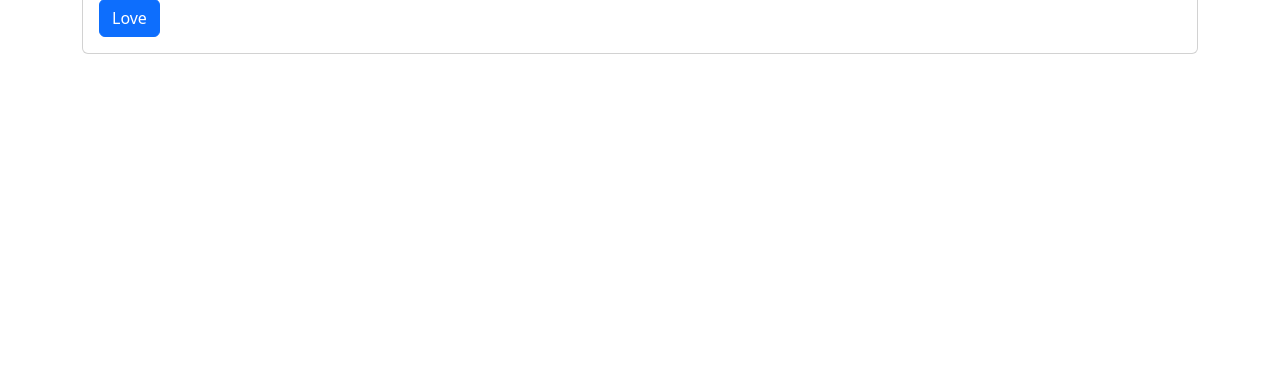
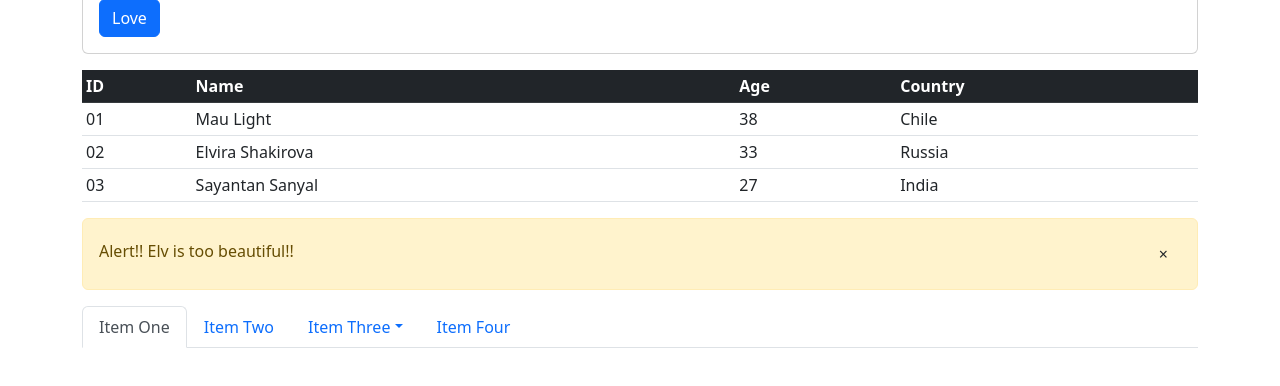
Before and after one commit to MauLight/bootstrap, a React (Create React App) app: page / in a window 1280 px wide. Shown: the part 1545-1931 px from the top of the page. Before the commit the page ends 1615 px from the top, so only its background shows below. Built offline with nearby package versions, Linux system fonts and the light colour scheme.

Commit message:
final commit

```diff
--- a/src/App.js
+++ b/src/App.js
@@ -1,9 +1,12 @@
 import React from "react";
+import Alert from "./components/alert";
 import Card from "./components/card";
 import Form from "./components/form";
 import ListGroup from "./components/listgroup";
 import Modal from "./components/modal";
 import Nav from "./components/nav";
+import Navigation from "./components/navigation";
+import Table from "./components/tables";
 
 const style = {
   "border": "solid 1px black"
@@ -23,6 +26,9 @@ function App() {
       <Form />
       <ListGroup />
       <Card />
+      <Table />
+      <Alert />
+      <Navigation />
     </div>
   );
 }
--- /dev/null
+++ b/src/components/alert.jsx
@@ -0,0 +1,14 @@
+import React from 'react';
+
+const Alert = () => {
+    return (
+        <div className='container'>
+            <div className='alert alert-warning d-flex justify-content-between' role= 'alert'>
+                <p className='alert-heading mb-0 align-middle pt-1'>Alert!! Elv is too beautiful!!</p>
+                <button className='btn close' data-bs-dismiss= 'alert'>&times;</button>
+            </div>
+        </div>
+    )
+}
+
+export default Alert;
--- a/src/components/card.jsx
+++ b/src/components/card.jsx
@@ -17,7 +17,6 @@ const Card = () => {
                     <li className="list-group-item">She's so sexy</li>
                     <li className="list-group-item">She's loves me</li>
                 </ul>
-
                 <div className="card-body">
                     <button className="btn btn-primary">Love</button>
                 </div>
--- /dev/null
+++ b/src/components/navigation.jsx
@@ -0,0 +1,31 @@
+import React from "react";
+
+const Navigation = () => {
+    return (
+        <div className="container mb-5">
+            <ul className="nav nav-tabs">
+                <li>
+                    <a href="#" className="nav-link active">Item One</a>
+                </li>
+                <li>
+                    <a href="#" className="nav-link">Item Two</a>
+                </li>
+                <li>
+                    <a href="#" className="nav-link dropdown-toggle" data-bs-toggle= 'dropdown'>Item Three</a>
+                    <div className="dropdown-menu">
+                        <a href="#" className="dropdown-item">Dropdown1</a>
+                        <a href="#" className="dropdown-item">Dropdown2</a>
+                        <a href="#" className="dropdown-item">Dropdown3</a>
+                        <div className="dropdown-divider"></div>
+                        <a href="#" className="dropdown-item">Dropdown4</a>
+                    </div>
+                </li>
+                <li>
+                    <a href="#" className="nav-link">Item Four</a>
+                </li>
+            </ul>
+        </div>
+    )
+}
+
+export default Navigation;
--- /dev/null
+++ b/src/components/tables.jsx
@@ -0,0 +1,40 @@
+import React from "react";
+
+const Table = () => {
+    return (
+        <div className="container my-3">
+            <table className="table table-sm table-hover">
+                <thead className="table-dark">
+                    <tr>
+                        <th>ID</th>
+                        <th>Name</th>
+                        <th>Age</th>
+                        <th>Country</th>
+                    </tr>
+                </thead>
+                <tbody>
+                    <tr>
+                        <td>01</td>
+                        <td>Mau Light</td>
+                        <td>38</td>
+                        <td>Chile</td>
+                    </tr>
+                    <tr>
+                        <td>02</td>
+                        <td>Elvira Shakirova</td>
+                        <td>33</td>
+                        <td>Russia</td>
+                    </tr>
+                    <tr>
+                        <td>03</td>
+                        <td>Sayantan Sanyal</td>
+                        <td>27</td>
+                        <td>India</td>
+                    </tr>
+                </tbody>
+            </table>
+        </div>
+    )
+}
+
+export default Table;
```
